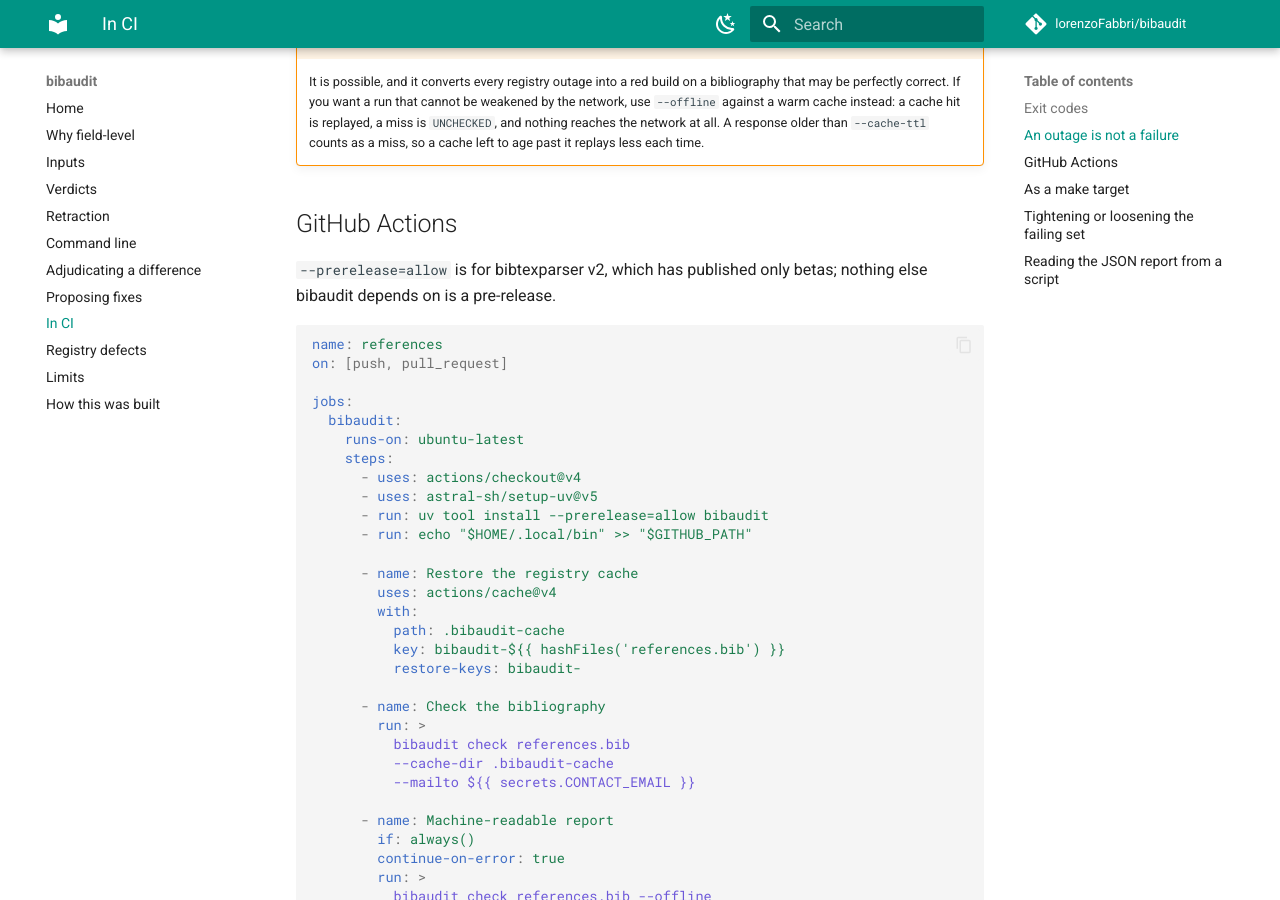
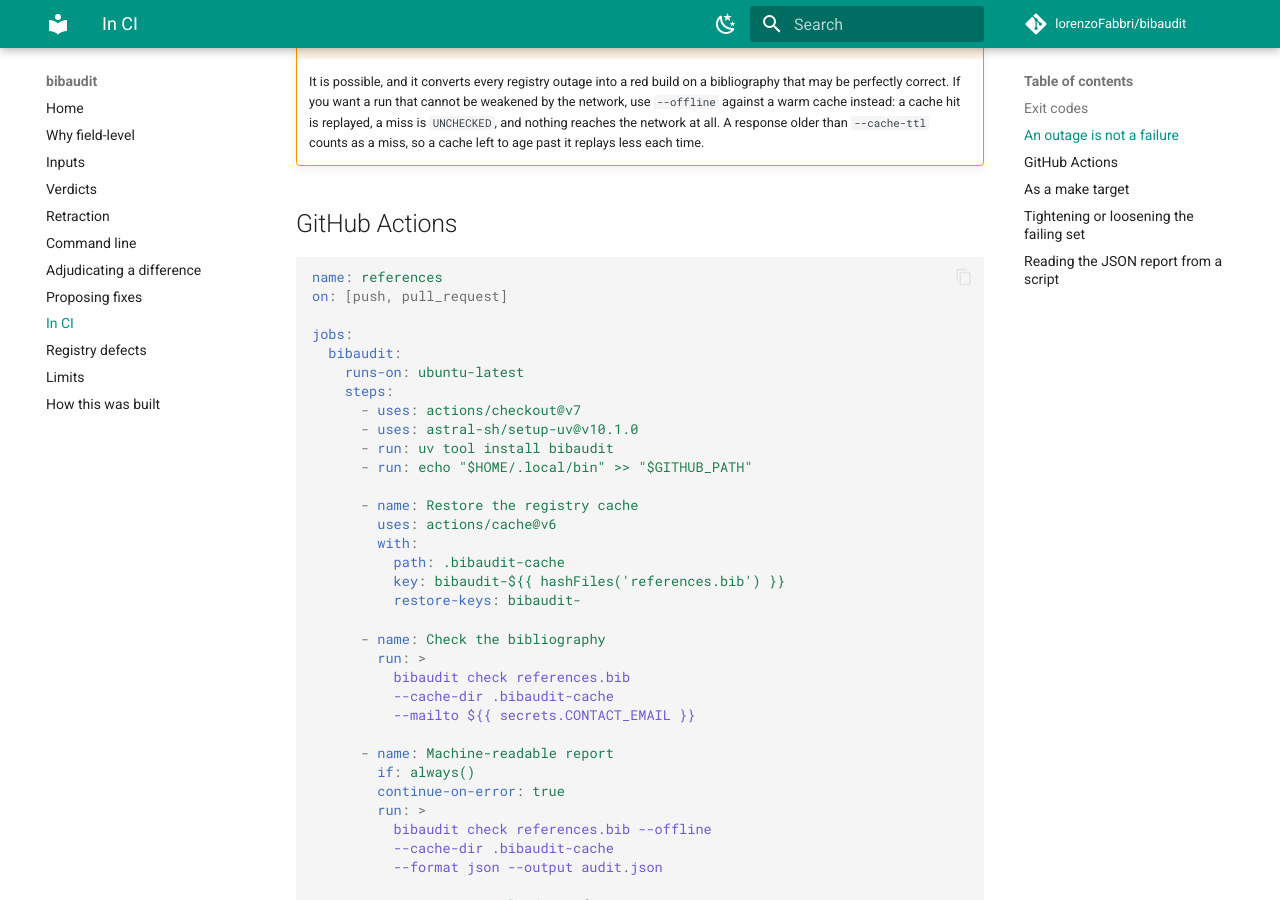
Before and after one commit to lorenzoFabbri/bibaudit, an MkDocs documentation site: the page built from docs/ci.md, in a window 1280 px wide and 900 px high, scrolled down 1555 px. Built offline with MkDocs 1.6.1 and Material for MkDocs 9.7.7, drawn with Linux system fonts in a browser that asks for light colours; comment, search, counter and statistics services are not loaded.

Commit message:
Require bibtexparser 2.0 final and drop the pre-release flag
bibtexparser 2.0.0 is out, so the floor moves to it and no installer needs
--prerelease=allow any more. The published 0.1.1 already resolves to 2.0.1
with a plain uvx, which made the flag in the install instructions wrong
rather than merely redundant. The GitHub Actions example in docs/ci.md now
names the action versions this repository's own workflows run.

````diff
--- a/docs/ci.md
+++ b/docs/ci.md
@@ -69,8 +69,6 @@ see it.
 
 ## GitHub Actions
 
-`--prerelease=allow` is for bibtexparser v2, which has published only betas; nothing else bibaudit depends on is a pre-release.
-
 ```yaml
 name: references
 on: [push, pull_request]
@@ -79,13 +77,13 @@ jobs:
   bibaudit:
     runs-on: ubuntu-latest
     steps:
-      - uses: actions/checkout@v4
-      - uses: astral-sh/setup-uv@v5
-      - run: uv tool install --prerelease=allow bibaudit
+      - uses: actions/checkout@v7
+      - uses: astral-sh/setup-uv@v10.1.0
+      - run: uv tool install bibaudit
       - run: echo "$HOME/.local/bin" >> "$GITHUB_PATH"
 
       - name: Restore the registry cache
-        uses: actions/cache@v4
+        uses: actions/cache@v6
         with:
           path: .bibaudit-cache
           key: bibaudit-${{ hashFiles('references.bib') }}
````
Also changed, not shown: README.md (+3 -5 lines), docs/index.md (+2 -4 lines), pyproject.toml (+7 -13 lines), 1 other file.
